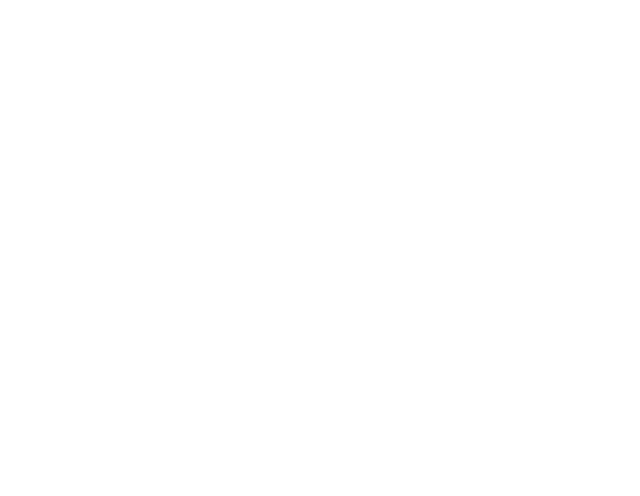
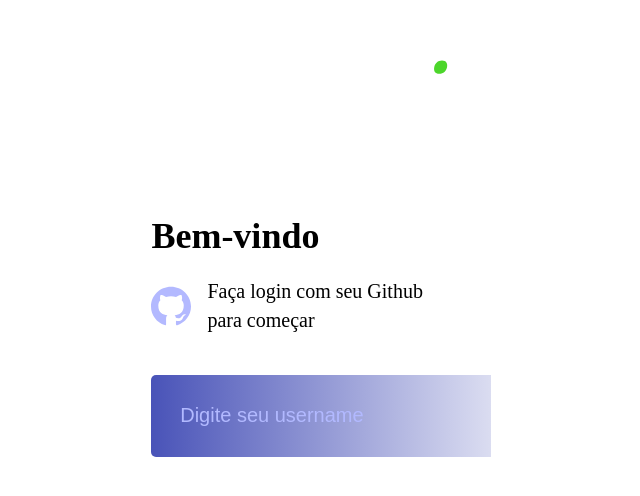
Before and after one commit to th1ag0-Zz/NLW-04-Move.it, a Next.js app: page / in a window 1280 px wide. Shown: the part 172-668 px from the top of the page, without its empty margins (563-1203 px from the left). Built offline with nearby package versions, Linux system fonts and the light colour scheme.

Commit message:
:tada: github login page finalized :tada:

```diff
--- a/src/components/UserGithubLogin.tsx
+++ b/src/components/UserGithubLogin.tsx
@@ -3,7 +3,20 @@ import styles from '../styles/components/UserGithubLogin.module.css';
 export function UserGithubLogin() {
   return (
     <div className={styles.container}>
-
+      <div className={styles.box_login}>
+        <img src="/logo-full-white.svg" alt="Moveit"/>
+        <h1>Bem-vindo</h1>
+        <p>
+          <img src="/icons/github.svg" alt="github"/>
+          Faça login com seu Github <br/> para começar
+        </p>
+        <form className={styles.formContainer} action="">
+          <input placeholder="Digite seu username" required type="text"/>
+          <button type="submit">
+            <img src="/icons/arrow_right.svg" alt=""/>
+          </button>
+        </form>
+      </div>
     </div>
   )
 }
--- a/src/styles/components/UserGithubLogin.module.css
+++ b/src/styles/components/UserGithubLogin.module.css
@@ -4,4 +4,74 @@
   width: 100vw;
   background: var(--blue) url('/home-logo.svg') no-repeat;
   background-position: left top;
+  display: flex;
+  align-items: center;
+  justify-content: flex-end;
 }
+
+.box_login {
+  margin-right: 12%;
+}
+
+.box_login > img {
+  width: 22.5rem;
+  margin-bottom: 6rem;
+}
+
+.box_login > h1 {
+  color: var(--white);
+  font-size: 2.25rem;
+  margin-bottom: 1.25rem;
+}
+
+.box_login > p {
+  display: flex;
+  color: var(--text-highlight);
+  font-size: 1.25rem;
+  line-height: 1.8rem;
+  font-weight: 500;
+  align-items: center;
+  margin-bottom: 2.5rem;
+}
+
+.box_login > p > img {
+  width: 2.5rem;
+  margin-right: 1rem;
+}
+
+.formContainer {
+  display: flex;
+  align-items: center;
+  width: 26.25rem;
+}
+
+.formContainer input {
+  flex: 1;
+  height: 5rem;
+  padding-left: 1.8rem;
+  font-size: 1.25rem;
+  font-weight: 400;
+  border: 0;
+  background: linear-gradient(to right, rgba(73, 83, 184, 1), rgba(73, 83, 184, 0.2));
+  color: #fff;
+  border-radius: 5px 0 0 5px;
+}
+
+.formContainer input::placeholder {
+  color: #B2B9FF;
+}
+
+.formContainer button {
+  width: 5rem;
+  height: 5rem;
+  display: flex;
+  justify-content: center;
+  align-items: center;
+  background-color: var(--blue-dark);
+  border: 0;
+  border-radius: 0 5px 5px 0;
+}
+
+.formContainer button img {
+  width: 1.5rem;
+}
```
Also changed, not shown: public/icons/arrow_right.svg (added), public/icons/github.svg (added).
